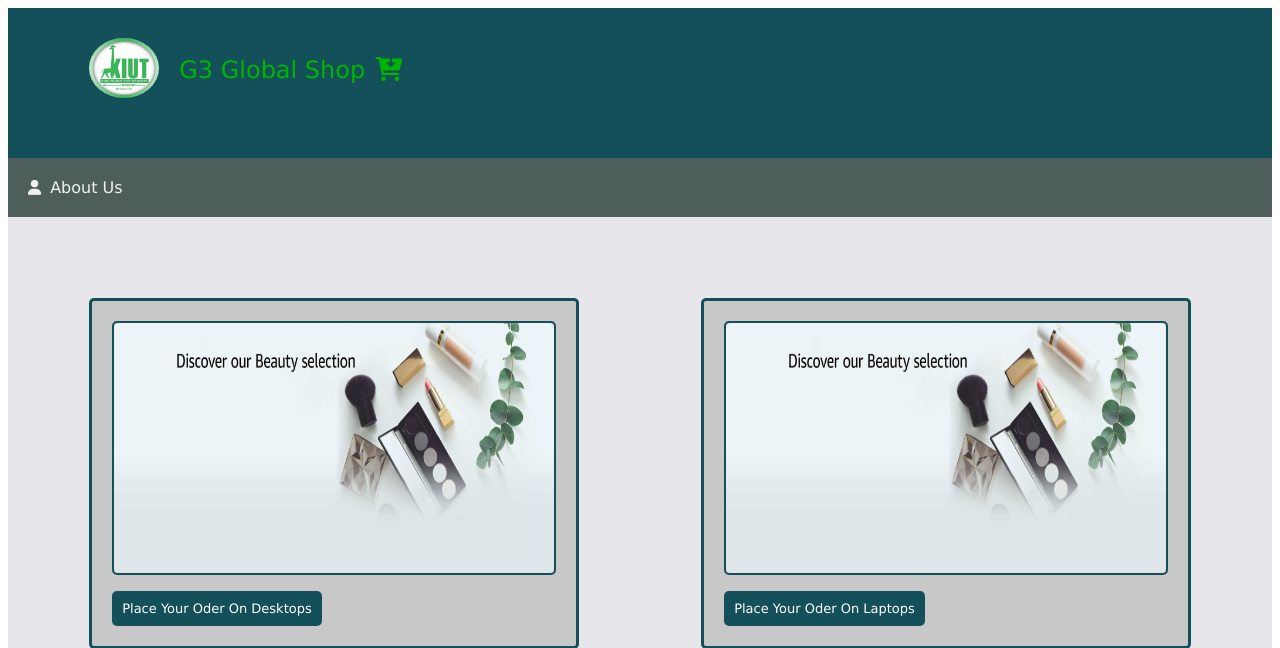
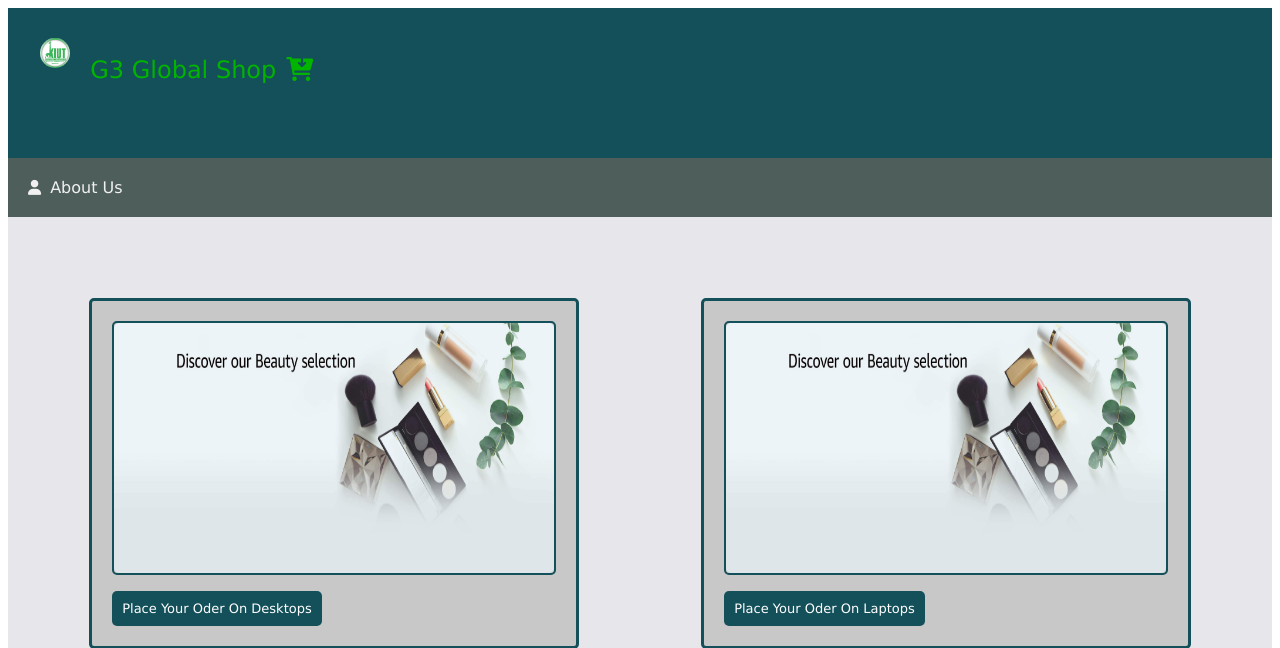
Before and after one commit to abdillah-9/group_3, a PHP site: page / in a window 1280 px wide. Shown: the top 648 px of the page. Run offline with PHP 8.4, Linux system fonts and the light colour scheme.

Commit message:
Update GmarketHomePage.css

```diff
--- a/GmarketHomePage.css
+++ b/GmarketHomePage.css
@@ -3,11 +3,11 @@ header{
     width: 100%;height: 150px;background-color: rgba(20,80,90,1);padding: 20px;
 }
 header img{
-    height: 60px;width: 70px;display: block;float: left;margin:20px 10px 0px 5%;border-radius: 50%;
+    height: 30px;width: 30px;display: block;float: left;margin:20px 10px 0px 1%;border-radius: 50%;
     position: relative;bottom: 10px;
 }
 header span{
-    display: inline-block;font-size: 15px;position: relative;bottom: 12px;color: rgba(0,180,0,1);
+    display: inline-block;font-size: 23px;position: relative;bottom: 12px;color: rgba(0,180,0,1);
     margin:40px 0px 0px 10px;
 }
 .cart{
```
